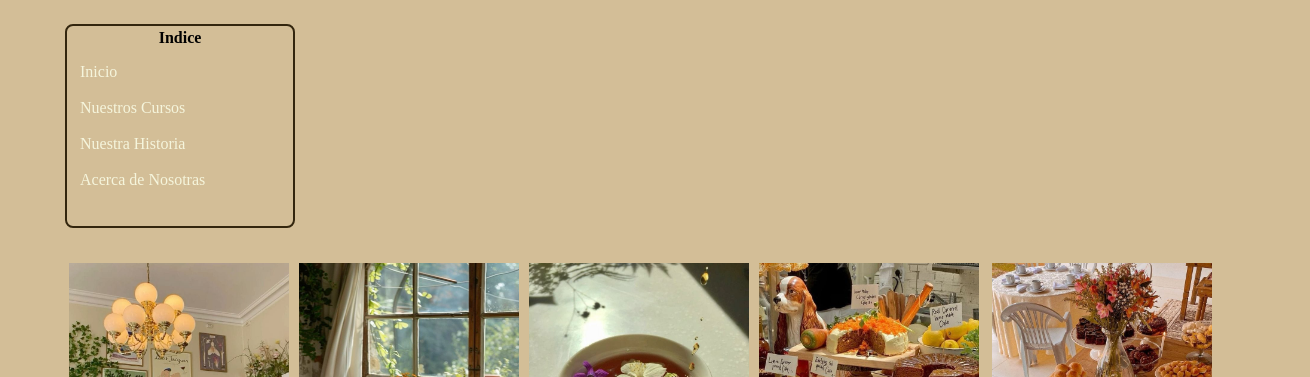
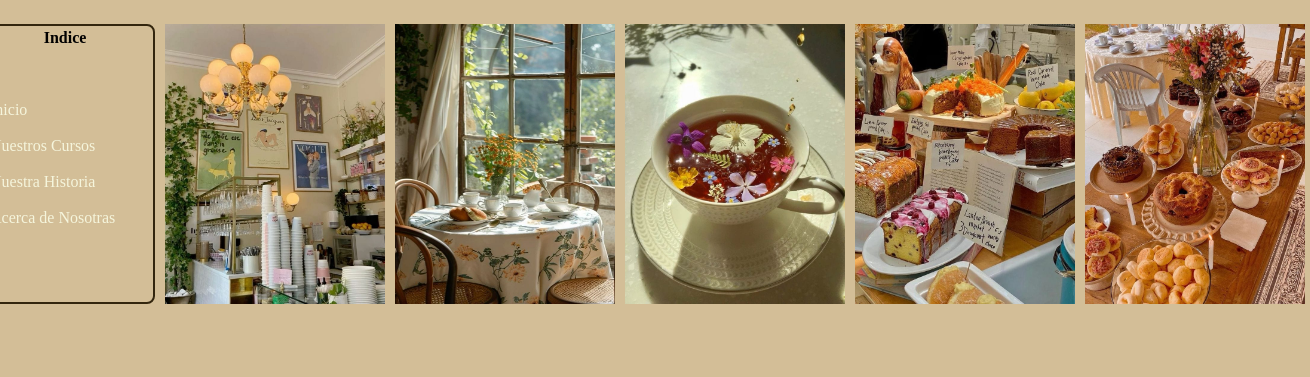
Before and after one commit to LuceroValentina/Proyectogrupal, a plain HTML site: page index.html in a window 1280 px wide. Shown: the part 128-505 px from the top of the page, 1310 px wide, since content can reach past the window. Drawn offline with Linux system fonts and the light colour scheme; a web font is replaced by a local one.

Commit message:
Detalles que no pude subir (se me fue la luz)

```diff
--- a/css/style.css
+++ b/css/style.css
@@ -1,40 +1,6 @@
 @import url('https://fonts.googleapis.com/css2?family=Playfair+Display:ital@1&display=swap');
 @import url('https://fonts.googleapis.com/css2?family=Dancing+Script&display=swap');
 @import url('https://fonts.googleapis.com/css2?family=Noto+Serif:wght@300&display=swap');
-body {
-    background-color: rgb(211, 190, 151);
-}
-.contenedor-imagenes{
-    display: grid;
-}
-.box {
-    margin-bottom: 35px;
-    height: 180px;
-    width: auto;
-    padding: 3px;
-    border: 2px solid #33260E;
-    display: table;
-    border-radius: 0.5em;
-}
-
-.box .title {
-    font-weight: 700;
-    text-align: center;
-    font-family: 'Playfair Display';
-    margin: 0;
-}
-
-.box li,
-.box ul,
-.box ul li {
-    padding: 0 5px;
-    font-family: 'Playfair Display';
-    list-style: outside none none !important;
-}
-
-
-/*grid para que las imagenes tengan las mismas formas*/
-
 body {
     background-color: rgb(211, 190, 151);
 }
@@ -54,9 +20,35 @@ body {
 
 /*grid para que las imagenes tengan las mismas formas*/
 
+.box {
+    display: grid;
+    margin-bottom: 35px;
+    height: 270px;
+    width: 170px;
+    padding: 3px;
+    border: 2px solid #33260E;
+    border-radius: 0.5em;
+    margin-left: 5px;
+}
+
+.box .title {
+    font-weight: 700;
+    text-align: center;
+    font-family: 'Playfair Display';
+    margin: 0;
+}
+
+.box li,
+.box ul,
+.box ul li {
+    padding: 0 5px;
+    font-family: 'Playfair Display';
+    list-style: outside none none !important;
+}
+
 .contenedor-imagenes {
     display: grid;
-    grid-template-columns: 230px 230px 230px 230px 230px;
+    grid-template-columns: 190px 230px 230px 230px 230px 230px;
     justify-content: center;
 }
 
@@ -64,35 +56,35 @@ body {
     display: grid;
     width: 220px;
     height: 280px;
-    margin-left: 4px;
+    margin-left: 5px;
 }
 
 .imagen2 {
     display: grid;
     width: 220px;
     height: 280px;
-    margin-left: 4px;
+    margin-left: 5px;
 }
 
 .imagen3 {
     display: grid;
     width: 220px;
     height: 280px;
-    margin-left: 4px;
+    margin-left: 5px;
 }
 
 .imagen4 {
     display: grid;
     width: 220px;
     height: 280px;
-    margin-left: 4px;
+    margin-left: 5px;
 }
 
 .imagen5 {
     display: grid;
     width: 220px;
     height: 280px;
-    margin-left: 7px;
+    margin-left: 5px;
 }
 
 .contenido p {
--- a/index.html
+++ b/index.html
@@ -24,8 +24,6 @@
                     <li><a href="#indice4">Acerca de Nosotras</a></li><br>
                 </ul>
             </div>
-        </div>
-        <div class="contenedor-imagenes">
             <div class="contenedor-imagen">
                 <img src="imagenes/local2.jpeg" alt="" class="imagen1">
                 <div class="contenido">
```
Also changed, not shown: MenuPanaderia.html (+5 -1 lines).
